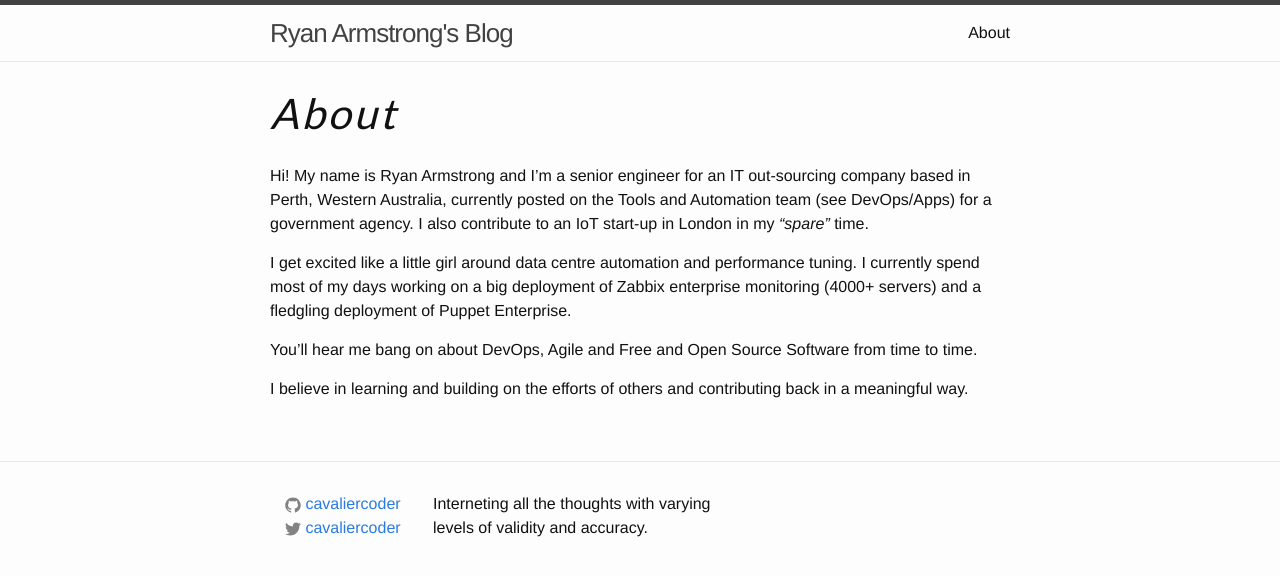
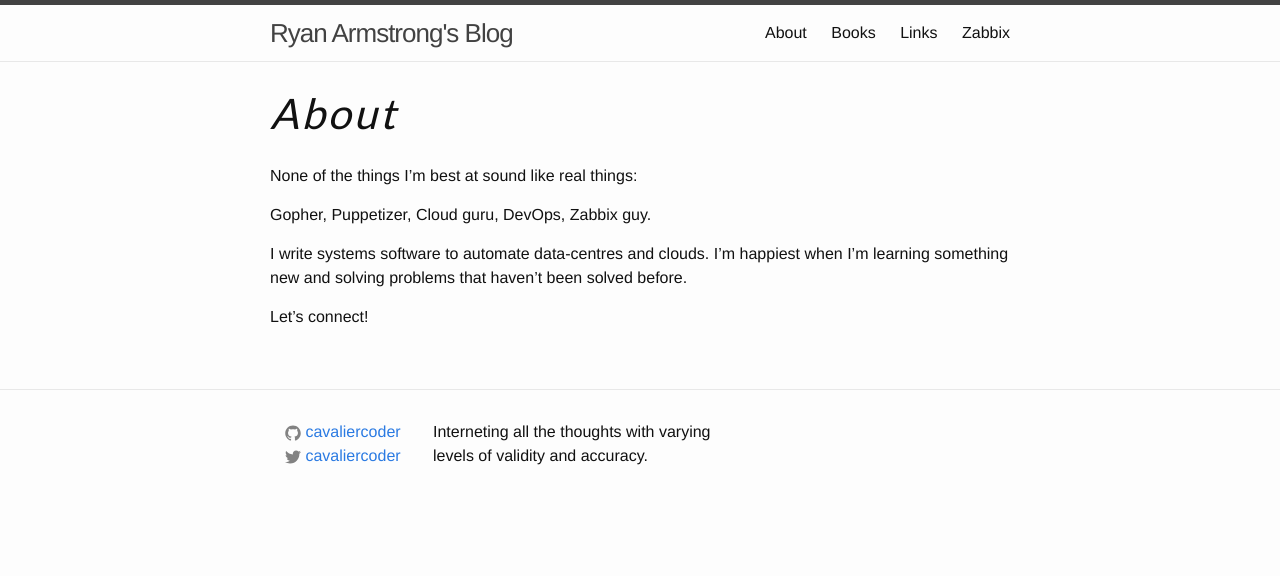
Before and after one commit to cavaliercoder/cavaliercoder.github.io, a Jekyll site: the page built from pages/about.md, in a window 1280 px wide. Shown: the top 576 px of the page. Built offline with Jekyll 4.4.1, drawn with Linux system fonts in a browser that asks for light colours.

Commit message:
Improved site menu

```diff
--- a/_config.yml
+++ b/_config.yml
@@ -15,6 +15,8 @@ markdown: kramdown
 permalink: /:categories/:title.html
 disqus_shortname: ryanarmstrongnetau
 
+include: [ ./_pages ]
+
 defaults:
   -
     scope:
--- a/_includes/header.html
+++ b/_includes/header.html
@@ -15,7 +15,9 @@
 
       <div class="trigger">
         {% for page in site.pages %}
-          {% if page.title %}
+          {% if page.menu %}
+          <a class="page-link" href="{{ page.url | prepend: site.baseurl }}">{{ page.menu }}</a>
+          {% elsif page.title %}
           <a class="page-link" href="{{ page.url | prepend: site.baseurl }}">{{ page.title }}</a>
           {% endif %}
         {% endfor %}
--- a/about.md
+++ /dev/null
@@ -1,18 +0,0 @@
----
-layout: page
-title: About
-permalink: /about/
----
-
-Hi! My name is Ryan Armstrong and I’m a senior engineer for an IT out-sourcing company based in
-Perth, Western Australia, currently posted on the Tools and Automation team (see DevOps/Apps) for a
-government agency. I also contribute to an IoT start-up in London in my *"spare"* time.
-
-I get excited like a little girl around data centre automation and performance tuning. I currently
-spend most of my days working on a big deployment of Zabbix enterprise monitoring (4000+ servers)
-and a fledgling deployment of Puppet Enterprise.
-
-You'll hear me bang on about DevOps, Agile and Free and Open Source Software from time to time.
-
-I believe in learning and building on the efforts of others and contributing back in a meaningful
-way.
--- /dev/null
+++ b/pages/about.md
@@ -0,0 +1,13 @@
+---
+layout: page
+title: About
+permalink: /about/
+---
+
+None of the things I'm best at sound like real things:
+
+Gopher, Puppetizer, Cloud guru, DevOps, Zabbix guy.
+
+I write systems software to automate data-centres and clouds. I'm happiest when I'm learning something new and solving problems that haven't been solved before.
+
+Let's connect!
```
Also changed, not shown: pages/books.md (renamed from _posts/2015-12-27-recommended-reading.md, +4 -2 lines), pages/links.md (renamed from _posts/2017-06-10-my-bookmarks.md, +5 -3 lines), pages/zabbix.md (renamed from _posts/2017-02-19-kickass-zabbix-tools.md, +3 -1 lines).
